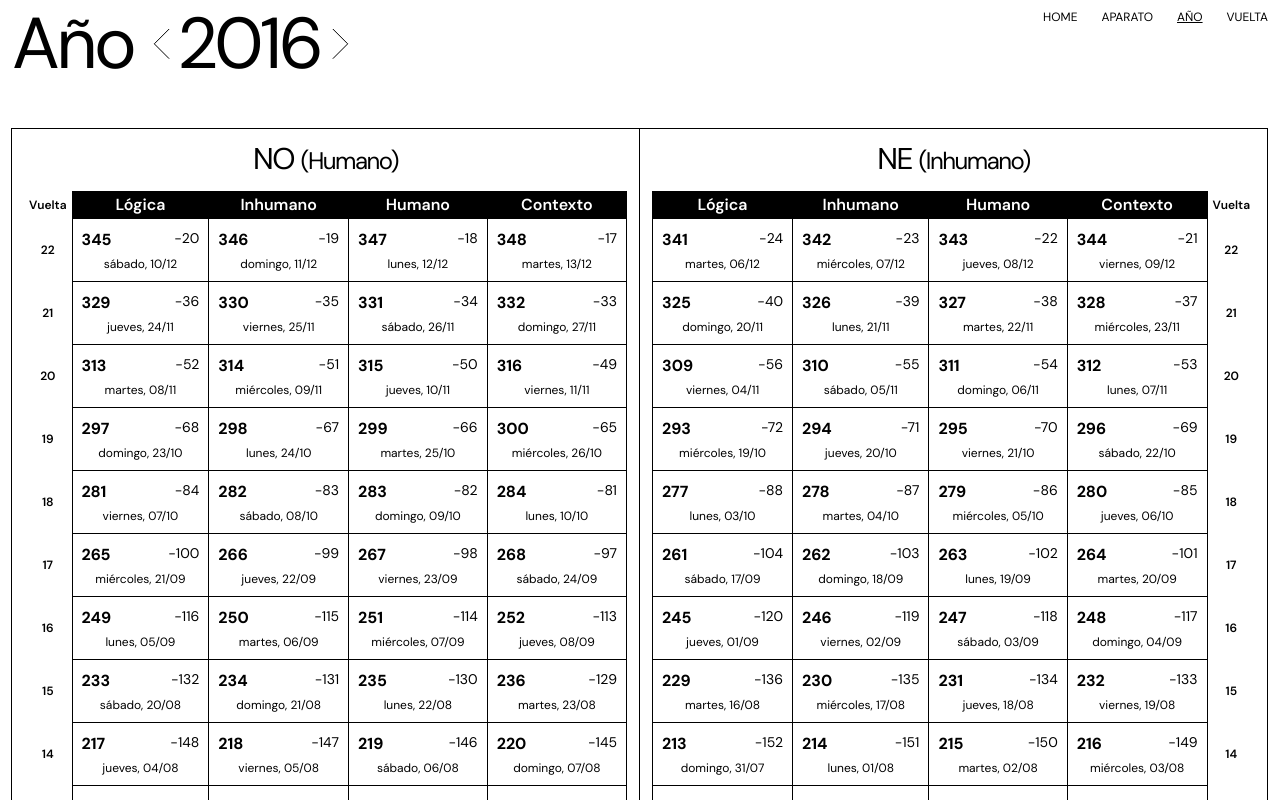
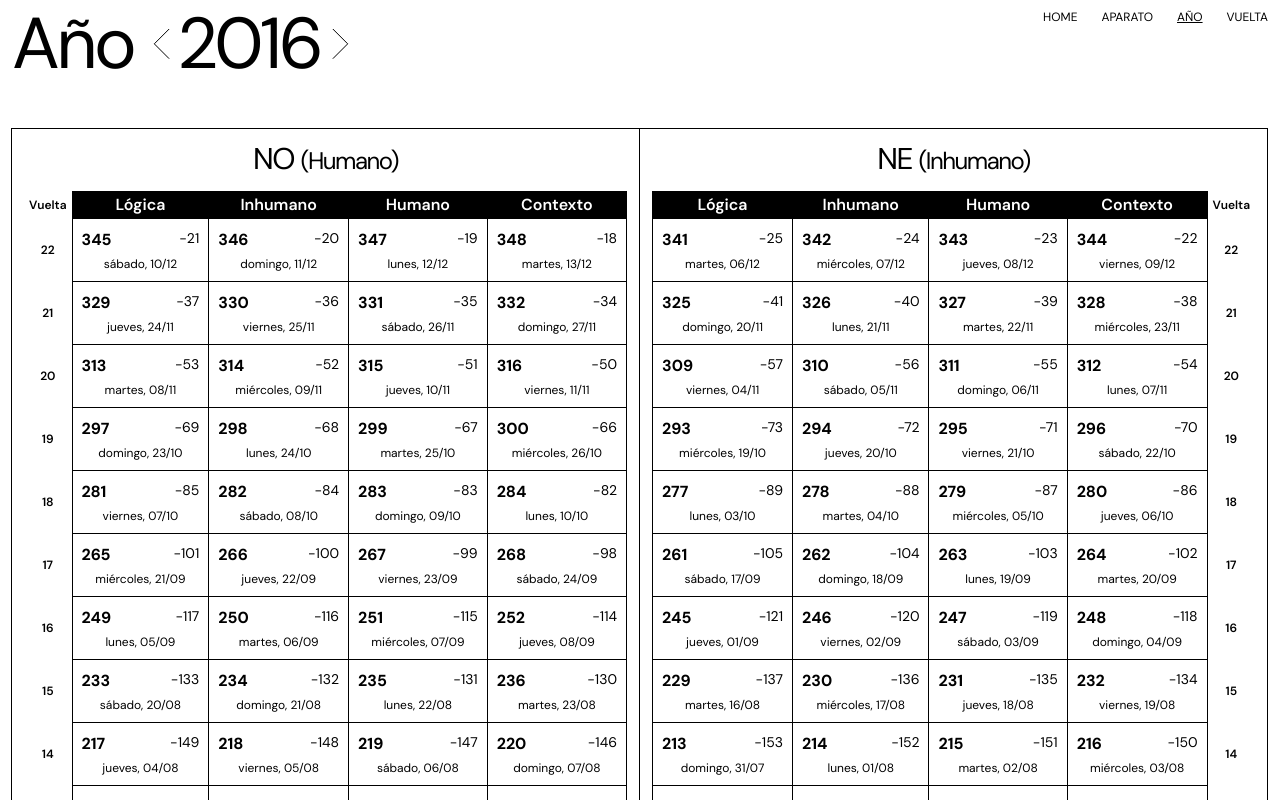
Before and after one commit to joamuriel/lgc-calendar, a Next.js app: page /505/2016 in a window 1280 px wide. Shown: the top 800 px of the page. Built offline with nearby package versions, Linux system fonts and the light colour scheme.

Commit message:
fix leap year

```diff
--- a/app/(pages)/[aparatoId]/[anoId]/page.js
+++ b/app/(pages)/[aparatoId]/[anoId]/page.js
@@ -5,7 +5,7 @@
 
 export default function AnoItemPage({ params }) {
 
-  const { groupedDays, restOfTheYear } = calculateYearDays(params.anoId);
+  const { groupedDays, restOfTheYear, leapYear } = calculateYearDays(params.anoId);
 
   // Función para verificar si un día es el día actual
   function isCurrentDate(day) {
```
